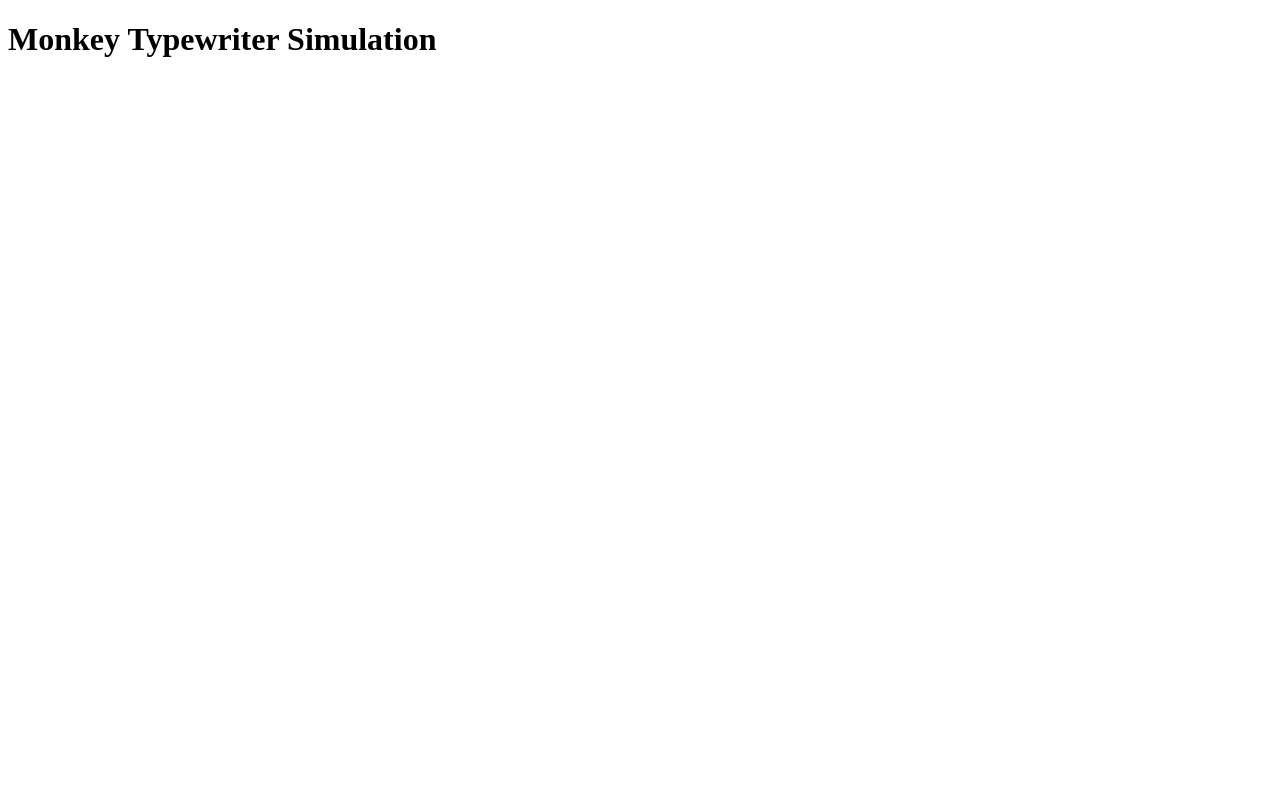
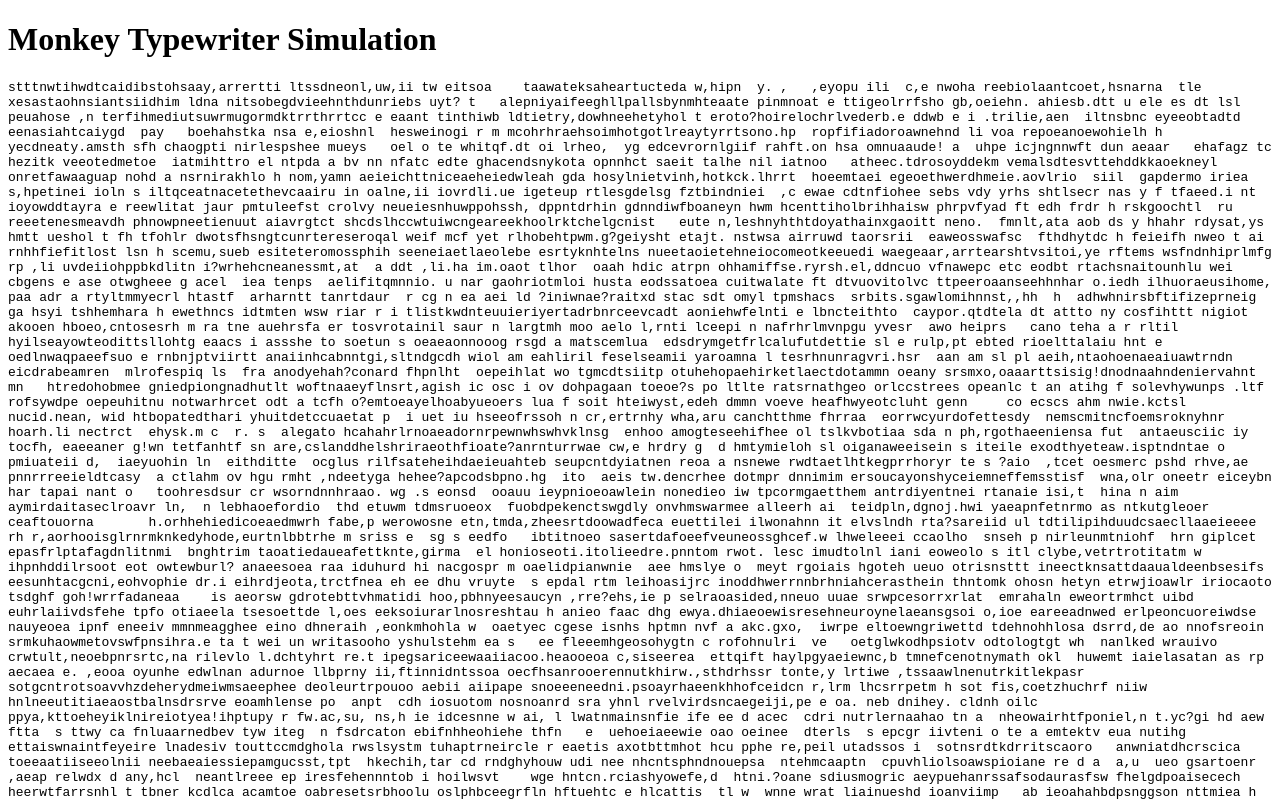
Before and after one commit to Octophi/monkeyTypewriter, a plain HTML site: page index.html in a window 1280 px wide. Shown: the top 800 px of the page. Drawn offline with Linux system fonts and the light colour scheme.

Commit message:
Fixed link to javascript so that word generation occurs

```diff
--- a/index.html
+++ b/index.html
@@ -15,6 +15,6 @@
     <h1>Monkey Typewriter Simulation</h1>
     <pre id="output"></pre>
 
-    <script src="script.js"></script>
+    <script src="index.js"></script>
 </body>
 </html>
--- a/index.js
+++ b/index.js
@@ -71,7 +71,7 @@ function generateRandomText(length) {
 // Function to update the displayed output
 function updateOutput() {
     const outputElement = document.getElementById('output');
-    const text = generateRandomText(200);
+    const text = generateRandomText(20000);
     extractWords(text); // Extract and store generated words
     outputElement.textContent = text;
 }
```
